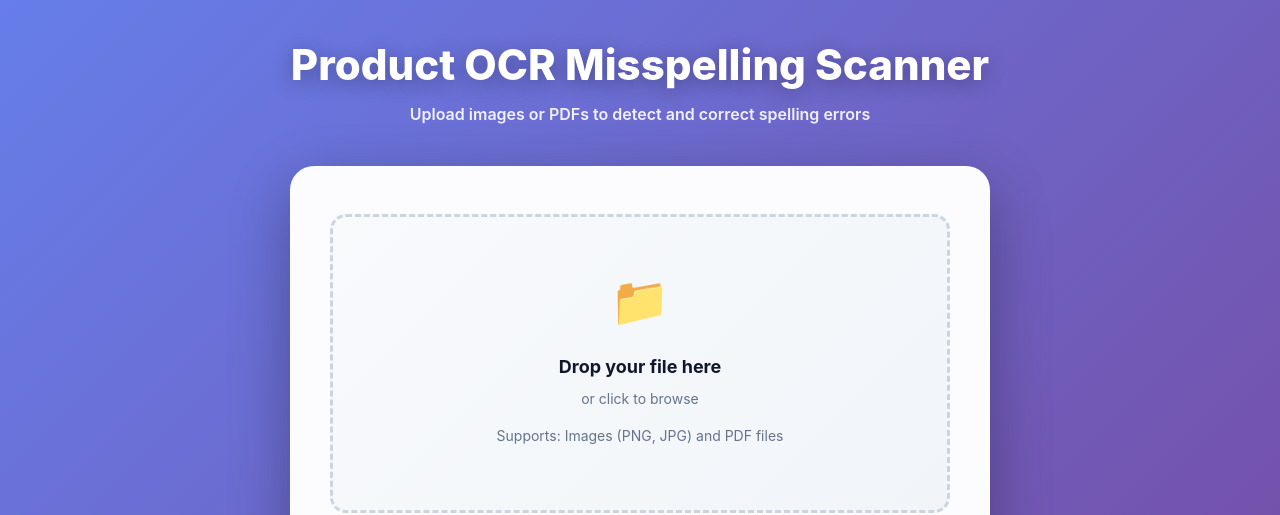
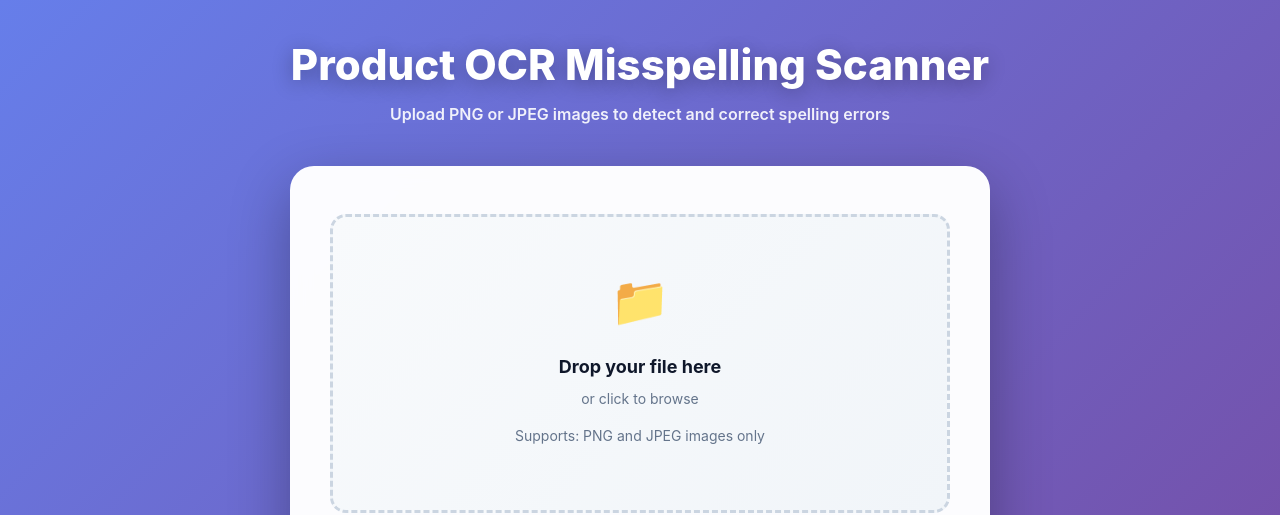
Before and after one commit to Sungchunn/ProofScan, a React (Vite) app: page / in a window 1280 px wide. Shown: the top 515 px of the page. Built offline with nearby package versions, Linux system fonts and the light colour scheme.

Commit message:
Restrict file uploads to PNG and JPEG only with validation

```diff
--- a/src/OCRDemo.jsx
+++ b/src/OCRDemo.jsx
@@ -334,9 +334,19 @@ const OCRDemo = () => {
 
   const n8nWebhookURL = 'https://flexscale.app.n8n.cloud/webhook/009f42dc-b706-4eb7-988d-c59cc8ca4e3f';
 
+  const validateFileType = (file) => {
+    const validTypes = ['image/png', 'image/jpeg', 'image/jpg'];
+    return validTypes.includes(file.type.toLowerCase());
+  };
+
   const handleFileChange = (e) => {
     const selectedFile = e.target.files[0];
     if (selectedFile) {
+      if (!validateFileType(selectedFile)) {
+        setError('Invalid file type. Please upload only PNG or JPEG images.');
+        setFile(null);
+        return;
+      }
       setFile(selectedFile);
       setResponse(null);
       setError(null);
@@ -367,6 +377,11 @@ const OCRDemo = () => {
 
     const droppedFile = e.dataTransfer.files[0];
     if (droppedFile) {
+      if (!validateFileType(droppedFile)) {
+        setError('Invalid file type. Please upload only PNG or JPEG images.');
+        setFile(null);
+        return;
+      }
       setFile(droppedFile);
       setResponse(null);
       setError(null);
@@ -417,7 +432,7 @@ const OCRDemo = () => {
         {/* Header */}
         <div style={styles.header}>
           <h1 style={styles.h1}>Product OCR Misspelling Scanner</h1>
-          <div style={styles.sub}>Upload images or PDFs to detect and correct spelling errors</div>
+          <div style={styles.sub}>Upload PNG or JPEG images to detect and correct spelling errors</div>
         </div>
 
         {/* Upload Section */}
@@ -442,12 +457,12 @@ const OCRDemo = () => {
                 {file ? 'File ready to analyze' : 'or click to browse'}
               </div>
               <div style={styles.dragDropSubtext}>
-                Supports: Images (PNG, JPG) and PDF files
+                Supports: PNG and JPEG images only
               </div>
               <input
                 id="fileInput"
                 type="file"
-                accept="image/*,.pdf"
+                accept="image/png,image/jpeg,image/jpg"
                 onChange={handleFileChange}
                 style={{ display: 'none' }}
               />
```
